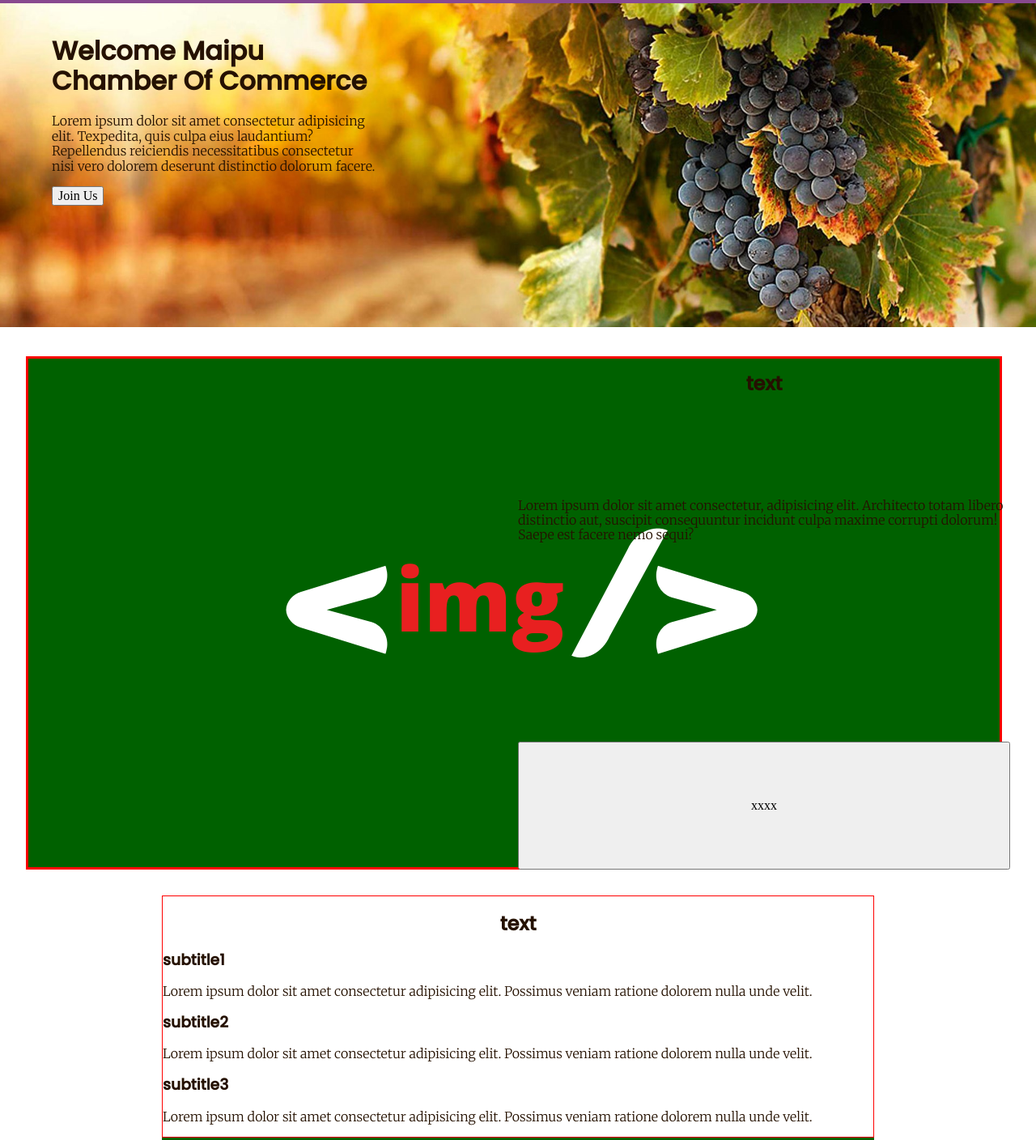
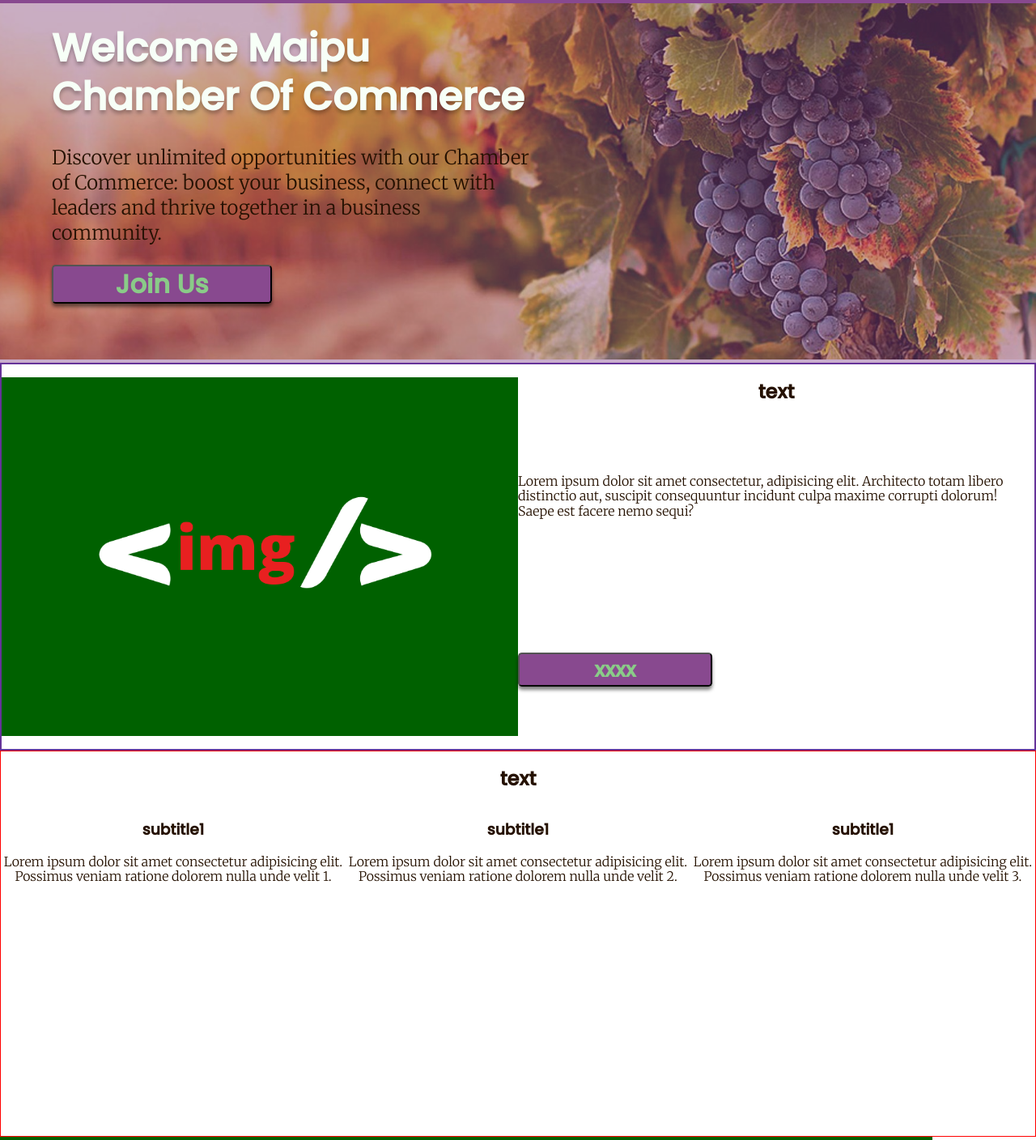
Before and after one commit to GPuebla/wdd230, a plain HTML site: page chamber/index.html in a window 1280 px wide. Shown: the part 89-1497 px from the top of the page at 81% size. Drawn offline with nearby package versions, Linux system fonts and the light colour scheme.

Commit message:
home page chamber updating

```diff
--- a/chamber/index.html
+++ b/chamber/index.html
@@ -48,10 +48,11 @@
     <section id="sect1" class="hero">
         <div class="hero-content">
             <h1>Welcome Maipu Chamber Of Commerce</h1>
-            <p>Lorem ipsum dolor sit amet consectetur adipisicing elit. Texpedita, quis culpa eius laudantium? Repellendus reiciendis necessitatibus consectetur nisi vero dolorem deserunt distinctio dolorum facere.</p>
+            <p>Discover unlimited opportunities with our Chamber of Commerce: boost your business, connect with leaders and thrive together in a business community.</p>
             <button class="button-hero">Join Us</button>
         </div>
         <img class="hero-img" alt="" src="/chamber/images/viñedos-Maipu-hero-larger.jpg">
+        <div class="overlay"></div>
     </section>
     <main>
         <section id="sect2" class="simple-section left-img">
@@ -62,13 +63,19 @@
         </section>
         <section id="sect3" class="section-background">
             <h2>text</h2>
-            <div grid-3>
-                <h3>subtitle1</h3>
-                <p>Lorem ipsum dolor sit amet consectetur adipisicing elit. Possimus veniam ratione dolorem nulla unde velit.</p>
-                <h3>subtitle2</h3>
-                <p>Lorem ipsum dolor sit amet consectetur adipisicing elit. Possimus veniam ratione dolorem nulla unde velit.</p>
-                <h3>subtitle3</h3>
-                <p>Lorem ipsum dolor sit amet consectetur adipisicing elit. Possimus veniam ratione dolorem nulla unde velit.</p>
+            <div class="grid-3">
+                <div id="Sub-sec1">
+                    <h3>subtitle1</h3>
+                    <p>Lorem ipsum dolor sit amet consectetur adipisicing elit. Possimus veniam ratione dolorem nulla unde velit 1.</p>
+                </div>
+                <div id="Sub-sec2">
+                    <h3>subtitle1</h3>
+                    <p>Lorem ipsum dolor sit amet consectetur adipisicing elit. Possimus veniam ratione dolorem nulla unde velit 2.</p>
+                </div>
+                <div id="Sub-sec3">
+                    <h3>subtitle1</h3>
+                    <p>Lorem ipsum dolor sit amet consectetur adipisicing elit. Possimus veniam ratione dolorem nulla unde velit 3.</p>
+                </div>
             </div>
         </section>
         <section id="sect4" class="large-section right-larg-img">
@@ -82,7 +89,7 @@
             <p>Lorem ipsum dolor sit amet consectetur adipisicing elit. Possimus veniam ratione dolorem nulla unde velit.</p>
         </section>
         <section id="sect6" class="simple-section right-img">
-            <img class="left-img m-img" src="/chamber/images/imgTag.png" alt="">
+            <img class="m-img" src="/chamber/images/imgTag.png" alt="">
             <h2>text</h2>
             <p>Lorem ipsum dolor sit amet consectetur, adipisicing elit. Architecto totam libero distinctio aut, suscipit consequuntur incidunt culpa maxime corrupti dolorum! Saepe est facere nemo sequi?</p>
             <button class="button-section">xxxx</button>
--- a/chamber/styles/base.css
+++ b/chamber/styles/base.css
@@ -153,7 +153,6 @@ main {
 .hero {
   position: relative;
   grid-column: 1/5;
-
 }
 
 .hero .hero-content {
@@ -161,12 +160,81 @@ main {
   left: 5%;
   top: 5%;
   width: 25rem;
+  z-index: 4;
+}
+
+.overlay {
+  position: absolute;
+  top: 0;
+  left: 0;
+  width: 100%;
+  height: 100%;
+  background: rgba(136, 73, 143, 0.45);
+  z-index: 2;
+}
+
+.hero .hero-content h1 {
+  margin: 0;
+  display: flex;
+  width: 37.25rem;
+  height: 8rem;
+  flex-direction: column;
+  justify-content: center;
+  flex-shrink: 0;
+  color: #F7FFF7;
+  text-shadow: 0px 4px 4px rgba(0, 0, 0, 0.25);
+  font-family: var(--heading-font);
+  font-size: 3rem;
+  font-style: normal;
+  font-weight: 700;
+  line-height: 3.75rem;
+}
+
+.hero .hero-content p {
+  display: flex;
+  width: 37.0625rem;
+  height: 7.8125rem;
+  flex-direction: column;
+  justify-content: center;
+  flex-shrink: 0;
+  color: var(--accent1-color);
+  font-family: Merriweather;
+  font-size: 1.5rem;
+  font-style: normal;
+  font-weight: 400;
+  line-height: normal;
 }
 
 .hero .hero-img {
   width: 100%;
+  z-index: 2;
+  object-fit: cover;
 }
 
-section{
-  overflow: hidden;
+main section {
+  height: 475px;
 }
+
+button {
+  display: flex;
+  justify-content: center;
+  align-items: center;
+  width: 17rem;
+  height: 3rem;
+  color: #8ACB88;
+  font-family: var(--heading-font);
+  font-size: 2rem;
+  font-weight: 700;
+  line-height: normal;
+  border-radius: 0.3rem;
+  background: var(--Primary, #88498F);
+  box-shadow: 0px 4px 4px 0px rgba(0, 0, 0, 0.50);
+
+}
+
+.simple-section button {
+  width: 10rem;
+  height: 2rem;
+  font-size: 1.5rem;
+  font-weight: 500;
+}
--- a/chamber/styles/larger.css
+++ b/chamber/styles/larger.css
@@ -33,60 +33,75 @@
     }
 
     main {
+        max-width: 1500px;
+        margin: 0 auto;
         display: grid;
         overflow: hidden;
-        grid-template-columns: auto 7rem 1fr 5fr 5fr 1fr 7rem auto;
+        grid-template-columns: auto 5fr 5fr auto;
     }
-
-
 
     #sect2 {
         grid-row: 1;
-        grid-column: 1/8;
-
+        grid-column: 2/4;
     }
 
     #sect3 {
         grid-row: 2;
-        grid-column: 4/6;
+        grid-column: 2/4;
         border: red solid 1px;
 
     }
 
     #sect4 {
         grid-row: 3;
-        grid-column: 4/6;
+        grid-column: 2/4;
     }
 
     #sect5 {
         grid-row: 4;
-        grid-column: 3/7;
+        grid-column: 2/4;
     }
 
     #sect6 {
         grid-row: 5;
-        grid-column: 3/7;
+        grid-column: 2/4;
     }
 
     #sect7 {
         grid-row: 6;
-        grid-column: 4/6;
+        grid-column: 2/4;
     }
 
     .hero {
         width: 100%;
     }
 
+    .hero img {
+        width: 100%;
+        height: 55vh;
+    }
+
     .simple-section {
         display: grid;
         grid-template-columns: 50% 50%;
         grid-template-rows: 1fr 2fr 1fr;
-        padding: 2rem;
+        border: rebeccapurple solid 2px;
+    }
+
+    .simple-section button {
+        width: 15rem;
+        height: 2.6rem;
+        font-size: 1.6rem;
+        font-weight: 600;
     }
 
     .simple-section img {
-        object-fit: contain;
-        border: red solid 3px;
+        width: 100%;
+        height: calc(100% - 2rem);
+        /*calc(100% - 0); */
+        /*calc(100% - 0); */
+        object-fit: cover;
+        margin: 1rem 0;
     }
 
     .left-img img {
@@ -129,8 +144,17 @@
         grid-row: 3/4;
     }
 
+    #sect3 .grid-3 {
+        display: grid;
+        grid-template-columns: repeat(3, 1fr);
+        text-align: center;
+    }
 
-
+    main img {
+        width: 90%;
+        height: 90%;
+        object-fit: cover;
+    }
 
 
 }
```
